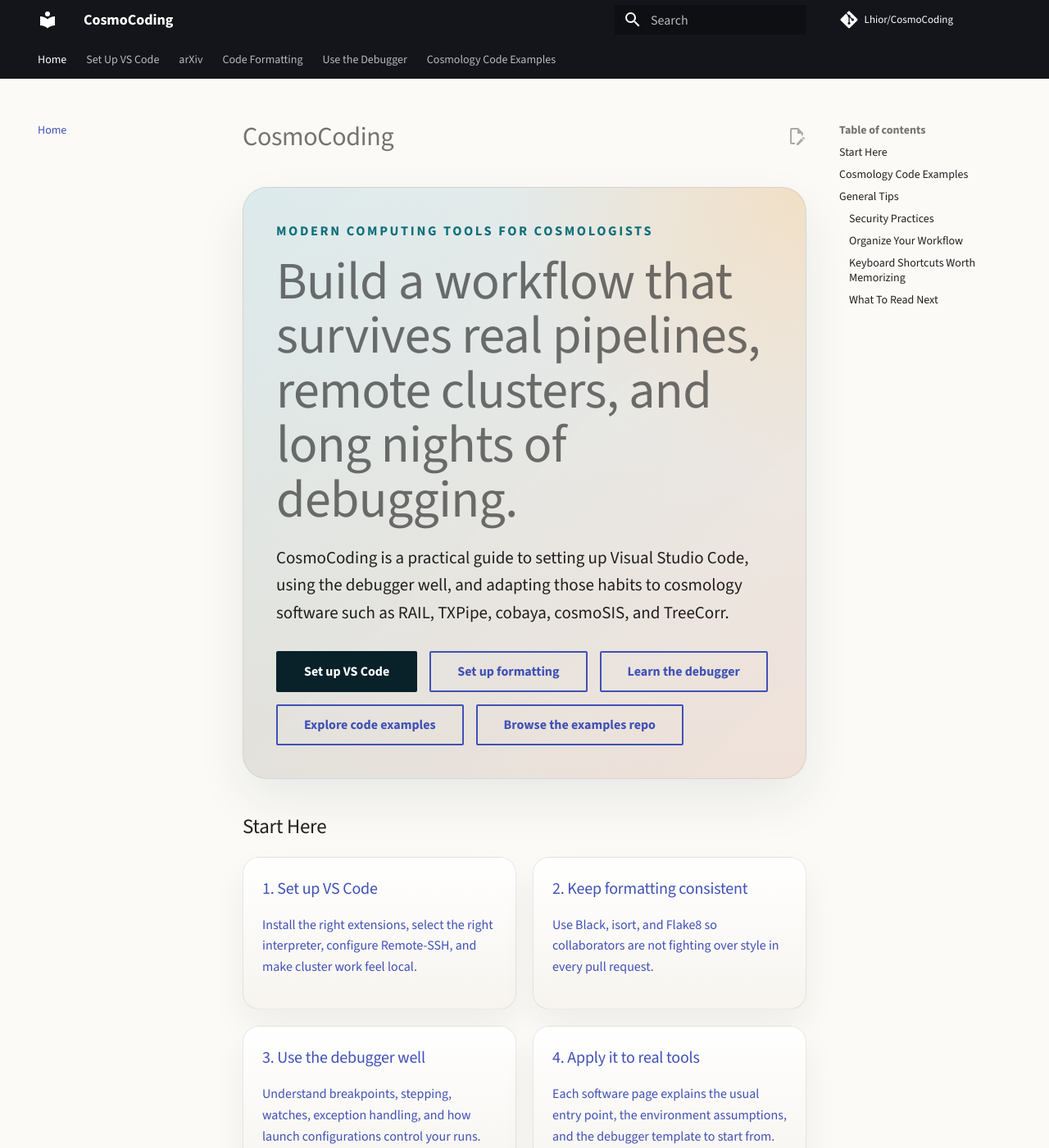
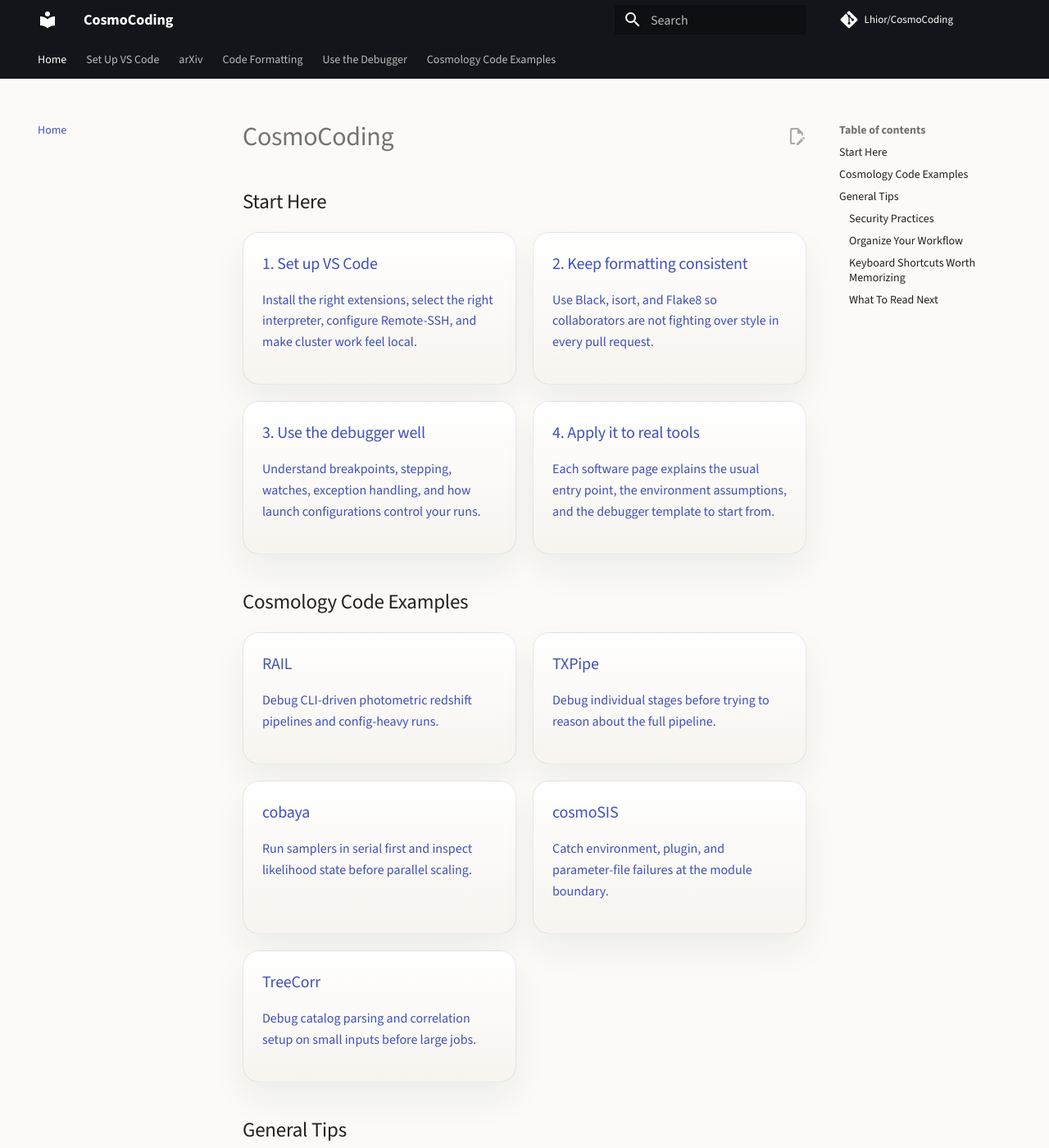
Before and after one commit to Lhior/CosmoCoding, an MkDocs documentation site: the page built from docs/index.md, in a window 1280 px wide and 1400 px high. Shown: the whole window at 82% size. Built offline with MkDocs 1.6.1 and Material for MkDocs 9.7.7, drawn with Linux system fonts in a browser that asks for light colours; comment, search, counter and statistics services are not loaded.

Commit message:
Clean up landing page

```diff
--- a/docs/index.md
+++ b/docs/index.md
@@ -1,23 +1,4 @@
 # CosmoCoding
-
-<div class="hero">
-  <div class="hero__content">
-    <p class="hero__eyebrow">Modern computing tools for cosmologists</p>
-    <h1>Build a workflow that survives real pipelines, remote clusters, and long nights of debugging.</h1>
-    <p class="hero__lede">
-      CosmoCoding is a practical guide to setting up Visual Studio Code, using the debugger well,
-      and adapting those habits to cosmology software such as RAIL, TXPipe, cobaya, cosmoSIS,
-      and TreeCorr.
-    </p>
-    <div class="hero__actions">
-      <a class="md-button md-button--primary" href="setup/vscode/">Set up VS Code</a>
-      <a class="md-button" href="formatting/">Set up formatting</a>
-      <a class="md-button" href="debugger/">Learn the debugger</a>
-      <a class="md-button" href="software/">Explore code examples</a>
-      <a class="md-button" href="https://github.com/Lhior/CosmoCoding-examples">Browse the examples repo</a>
-    </div>
-  </div>
-</div>
 
 ## Start Here
 
```
